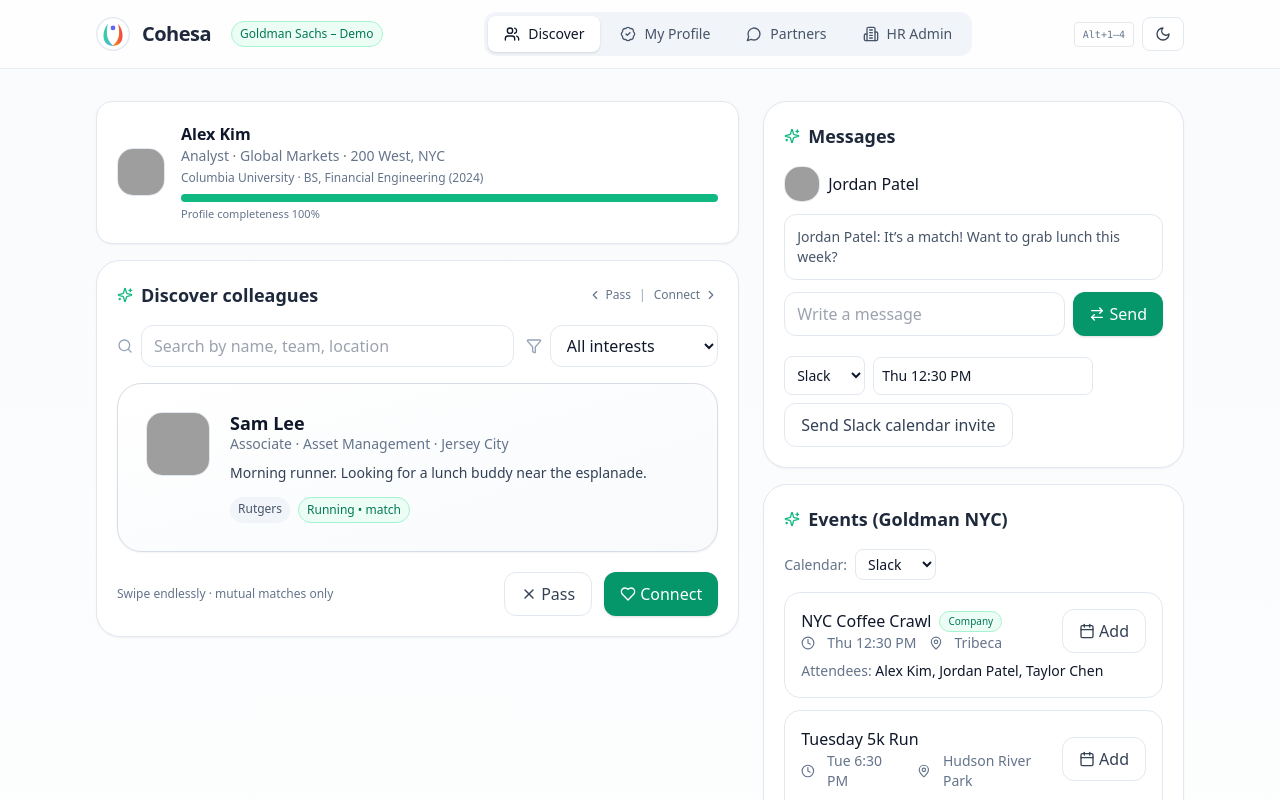
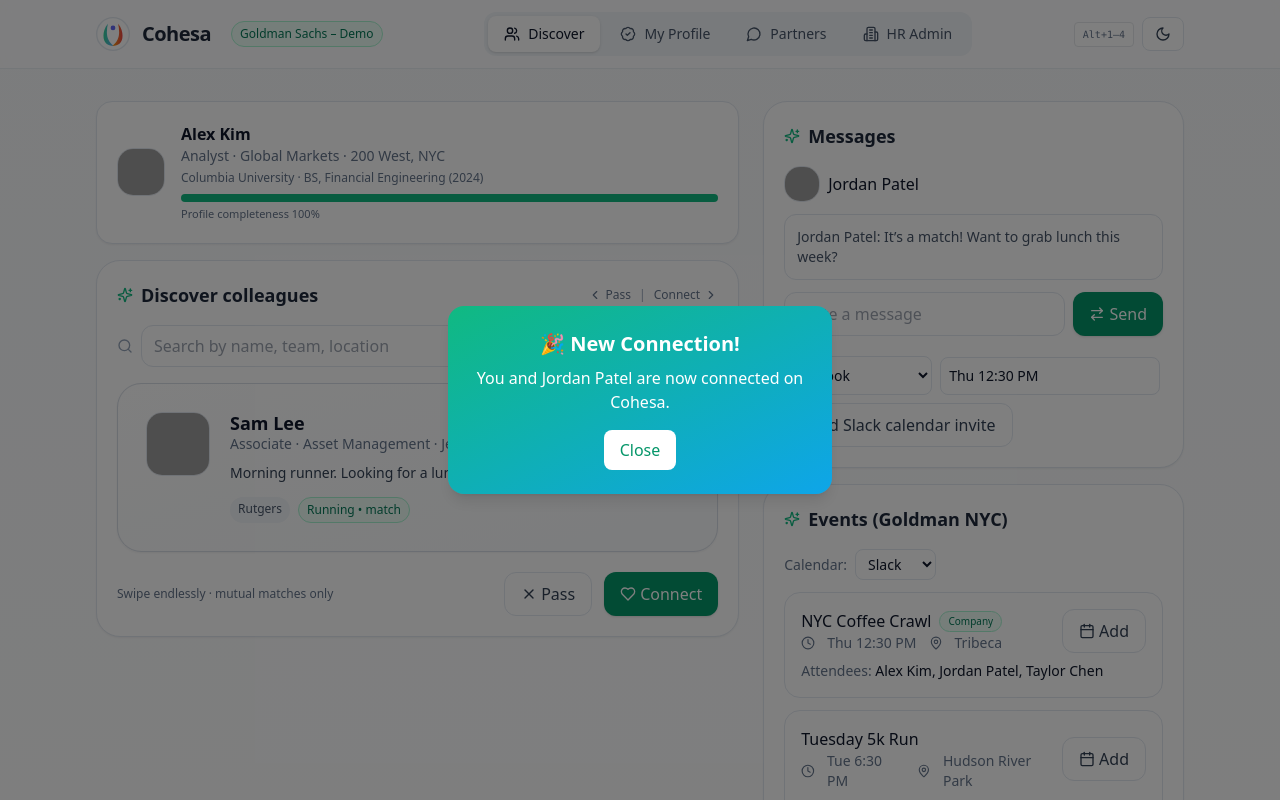
Before and after one commit to Rakeshr471/cohesa-demo, a React (Vite) app: page / in a window 1280 px wide. Both pictures are taken after a click on the button "Connect". Shown: the top 800 px of the page. Built offline with nearby package versions, Linux system fonts and the light colour scheme; grey boxes are pictures that could not be loaded.

Commit message:
Update App.jsx

```diff
--- a/src/App.jsx
+++ b/src/App.jsx
@@ -195,19 +195,29 @@ function EmployeeSwipeView(){
   const { me, events, setEvents } = useAppState();
 
   const [filters, setFilters] = useState({ query:"", interests:new Set() });
-  const candidateDeck = useMemo(()=> baseCandidates.filter(c=> {
+  const candidateDeck = useMemo(()=>{
+  let filtered = baseCandidates.filter(c=> {
     const q = filters.query.toLowerCase();
     const hitQ = !q || [c.name,c.role,c.team,c.location,c.school,c.bio].join(" ").toLowerCase().includes(q);
     const interestOk = filters.interests.size===0 || c.interests.some(i=> filters.interests.has(i));
     return hitQ && interestOk;
-  }), [filters]);
-
+  });
+  if (filtered.length < 5) {
+    // Add random profiles until we have at least 10
+    const needed = 10 - filtered.length;
+    for (let i = 0; i < needed; i++) {
+      filtered.push(generateRandomProfile(Date.now()+i));
+    }
+  }
+  return filtered;
+}, [filters]);
   // virtual infinite deck
   const [idx, setIdx] = useState(0);
   const current = candidateDeck[(idx % Math.max(candidateDeck.length,1))] || null;
 
   // messages thread only after mutual
   const [thread, setThread] = useState(null); // { with, matched, messages }
+  const [showConnectionPopup, setShowConnectionPopup] = useState(false);
   const [pendingName, setPendingName] = useState("");
 
   const like = useCallback(()=>{
@@ -216,9 +226,11 @@ function EmployeeSwipeView(){
   setTimeout(()=>{
     setThread({ with: current, matched: true, messages: [ { from: current.name, text: "It’s a match! Want to grab lunch this week?" } ] });
     setPendingName("");
+    setShowConnectionPopup(true); // trigger popup
   }, 600);
   setIdx(i=>i+1);
 },[current]);
+
 
   const pass = useCallback(()=>{ setIdx(i=>i+1); },[]);
 
@@ -306,6 +318,20 @@ function EmployeeSwipeView(){
           </div>
         </Card>
       </div>
+      {showConnectionPopup && (
+      <div className="fixed inset-0 bg-black/50 flex items-center justify-center z-50">
+        <div className="bg-gradient-to-br from-emerald-500 to-sky-500 text-white rounded-2xl shadow-lg p-6 max-w-sm w-full text-center">
+          <h2 className="text-xl font-semibold mb-2">🎉 New Connection!</h2>
+          <p>You and {thread?.with?.name} are now connected on Cohesa.</p>
+          <button
+            onClick={()=>setShowConnectionPopup(false)}
+            className="mt-4 px-4 py-2 rounded-lg bg-white text-emerald-600 font-medium hover:bg-slate-100"
+          >
+            Close
+          </button>
+        </div>
+      </div>
+    )}
     </section>
   );
 }
@@ -404,8 +430,8 @@ function MessagesPanel({ thread, setThread }){
           {/* Calendar invite lives ONLY here after mutual match */}
           <div className="pt-2 flex flex-wrap items-center gap-2">
             <select value={platform} onChange={(e)=>setPlatform(e.target.value)} className="rounded-lg border px-2 py-2 text-sm bg-white dark:bg-slate-900 border-slate-200 dark:border-slate-700">
-              <option>Slack</option>
-              <option>Teams</option>
+              <option>Outlook</option>
+              <option>Google Calendar</option>
             </select>
             <input value={inviteTime} onChange={(e)=>setInviteTime(e.target.value)} className="rounded-lg border px-2 py-2 text-sm bg-white dark:bg-slate-900 border-slate-200 dark:border-slate-700" />
             <SecondaryButton onClick={sendInvite}>
```
Lines whose indentation alone changed are shown as unchanged.
